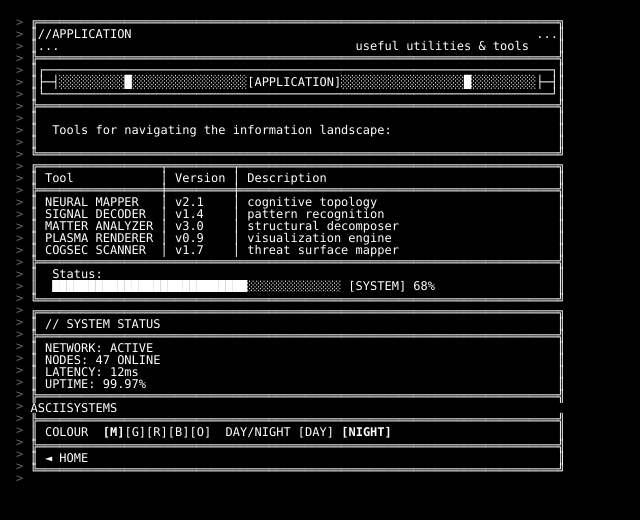
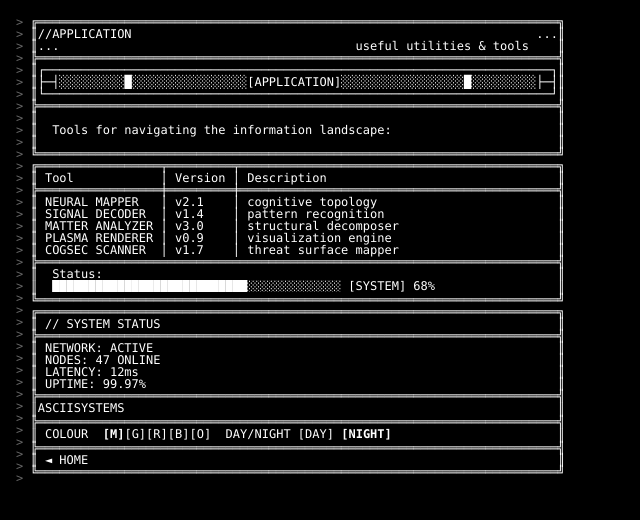
Before and after one commit to titled-agent-001/project-ascii-shadcn, a Next.js app: page /application in a window 1280 px wide. Shown: the top 520 px of the page, without its empty margins (0-640 px from the left). Built offline with nearby package versions, Linux system fonts and the light colour scheme.

Commit message:
fix: wrap DotMatrix in fixed-width bordered container to prevent bleed

```diff
--- a/src/app/application/page.tsx
+++ b/src/app/application/page.tsx
@@ -109,7 +109,7 @@ export default function ApplicationPage() {
 
           {/* ── Dot matrix ── */}
           <div>{mid}</div>
-          <DotMatrix text="ASCIISYSTEMS" speed={80} />
+          <div>║<span style={{ display: "inline-block", width: `${W}ch`, overflow: "hidden" }}><DotMatrix text="ASCIISYSTEMS" speed={80} /></span>║</div>
 
           {/* ── Footer (connected from status panel) ── */}
           <div>{mid}</div>
```
